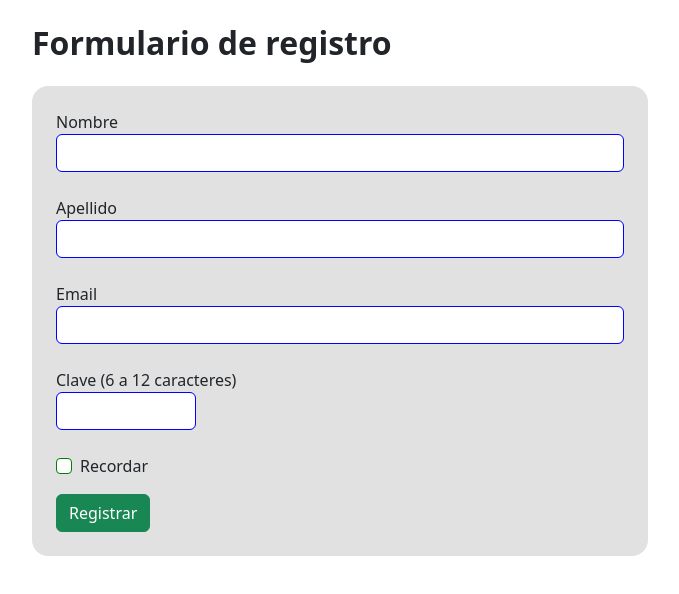
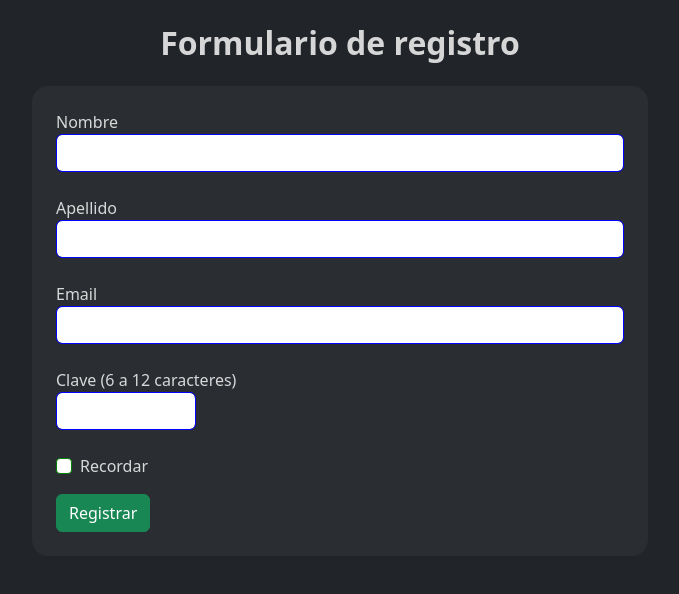
Before and after one commit to ramirokhouri/rollingames, a plain HTML site: page suscripcion.html in a window 1280 px wide. Shown: the whole page, without its empty margins (300-979 px from the left). Drawn offline with nearby package versions, Linux system fonts and the light colour scheme.

Commit message:
cambios suscripcion

```diff
--- a/suscripcion.html
+++ b/suscripcion.html
@@ -22,14 +22,15 @@
     </style>
 </head>
 
-<body>
+<body class="background-color bg-dark">
+    <div style="color: rgba(255, 255, 255, 0.814);">
     <main class="container-fluid" style="width: 100%;">
         <div class="row justify-content-md-center">
             <div class="col-md-6 col-xs-12 mt-4">
                 <!-- Formulario -->
-                <h2 class="mb-4"><b>Formulario de registro</b></h2>
+                <h2 class="mb-4 text-center"><b>Formulario de registro</b></h2>
 
-                <form class="p-4" method="post" novalidate style="background-color: #e1e1e1; border-radius: 1em;">
+                <form class="p-4" method="post" novalidate style="background-color: #e1e1e10b; border-radius: 1em;">
 
                     <div class="form-group mb-4">
                         <label for="nombre">Nombre</label>
@@ -64,6 +65,7 @@
                 </form>
             </div>
         </div>
+    </div>
     </main>
 
     <script src="https://cdn.jsdelivr.net/npm/bootstrap@5.3.0-alpha3/dist/js/bootstrap.bundle.min.js"
```
